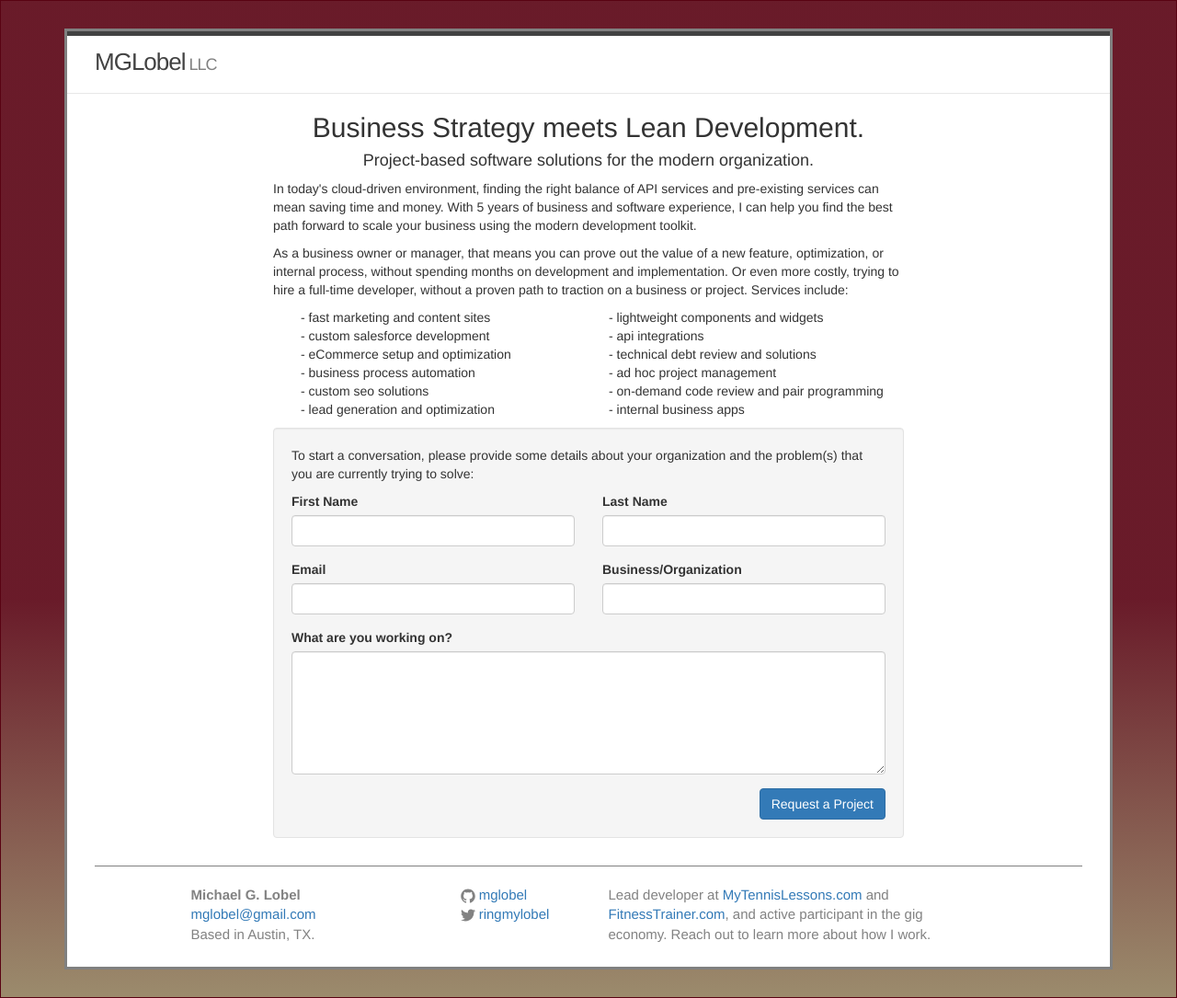
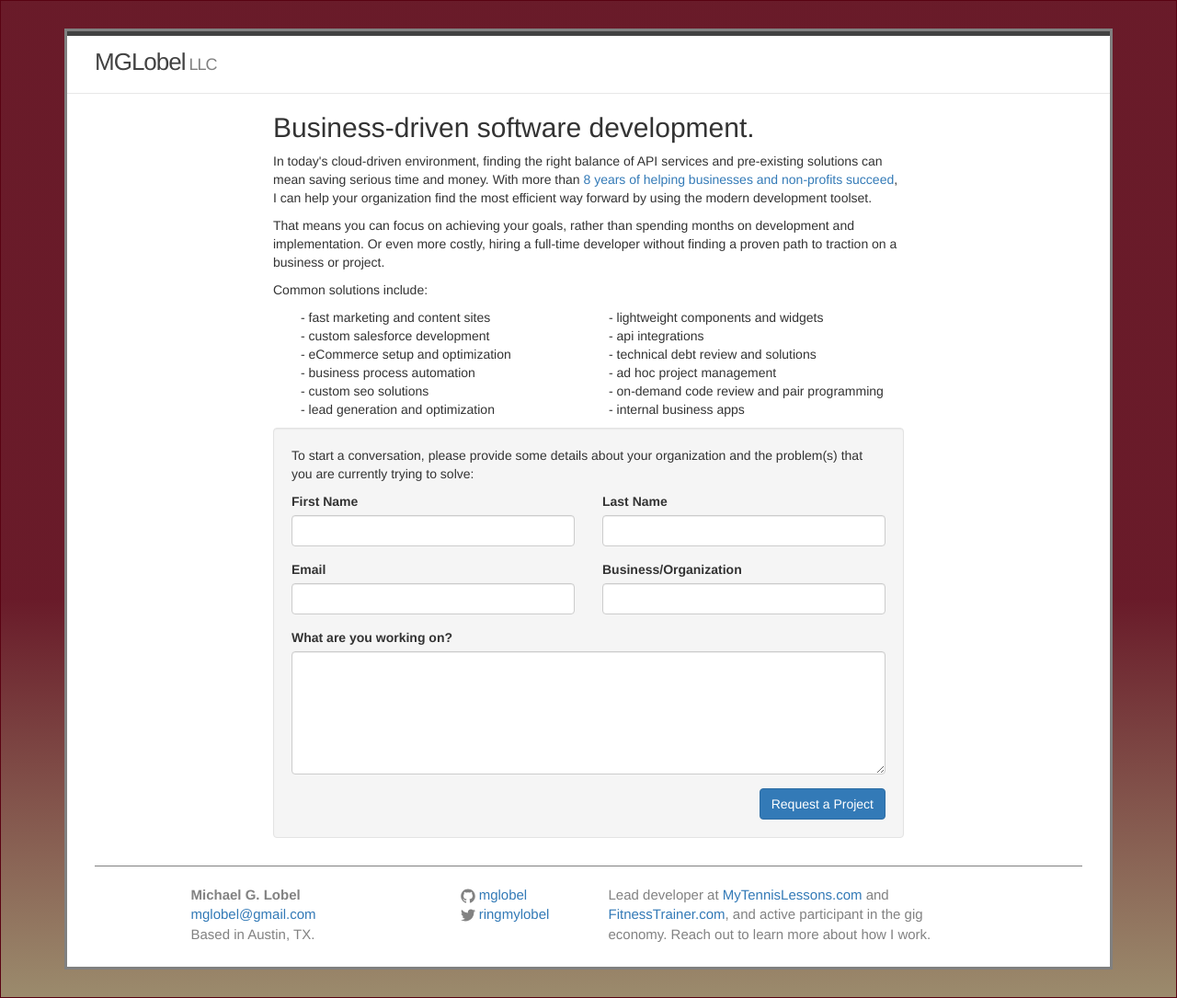
Before and after one commit to mglobel/mglobel, a Jekyll site: the page built from _pages/llc.html, in a window 1280 px wide. Shown: the whole page at 92% size. Built offline with Jekyll 4.4.1, drawn with Linux system fonts in a browser that asks for light colours; nearby versions of some CDN libraries.

Commit message:
update llc.html content

```diff
--- a/_pages/llc.html
+++ b/_pages/llc.html
@@ -4,23 +4,21 @@ title: LLC
 permalink: /llc/
 ---
 <div class="wrapper" style="padding-left:30px; padding-right:30px;">
-  <div class="text-center">
-    <h2>Business Strategy meets Lean Development.</h2>
-    <h4>Project-based software solutions for the modern organization.</h4>
-  </div>
   <div class="col-md-8 col-md-offset-2" style="text-align:justify-content;">
+    <h2>Business-driven software development.</h2>
     <p>
-      In today's cloud-driven environment, finding the right balance of API services and
-      pre-existing services can mean saving time and money. With 5 years of business and
-      software experience, I can help you find the best path forward to scale
-      your business using the modern development toolkit.
+      In today's cloud-driven environment, finding the right balance of API
+      services and pre-existing solutions can mean saving serious time and money.
+      With more than <a href="http://linkedin.com">8 years of
+      helping businesses and non-profits succeed</a>, I can help your organization
+      find the most efficient way forward by using the modern development toolset.
+    </p>
+    <p>That means you can focus on achieving your goals, rather than spending months on
+      development and implementation. Or even more costly, hiring a full-time
+      developer without finding a proven path to traction on a business or project.
     </p>
     <p>
-      As a business owner or manager, that means you can prove out the value
-      of a new feature, optimization, or internal process, without spending months on
-      development and implementation. Or even more costly, trying to
-      hire a full-time developer, without a proven path to traction on a business or
-      project. Services include:
+        Common solutions include:
     </p>
 
     <div id="services-list">
```
